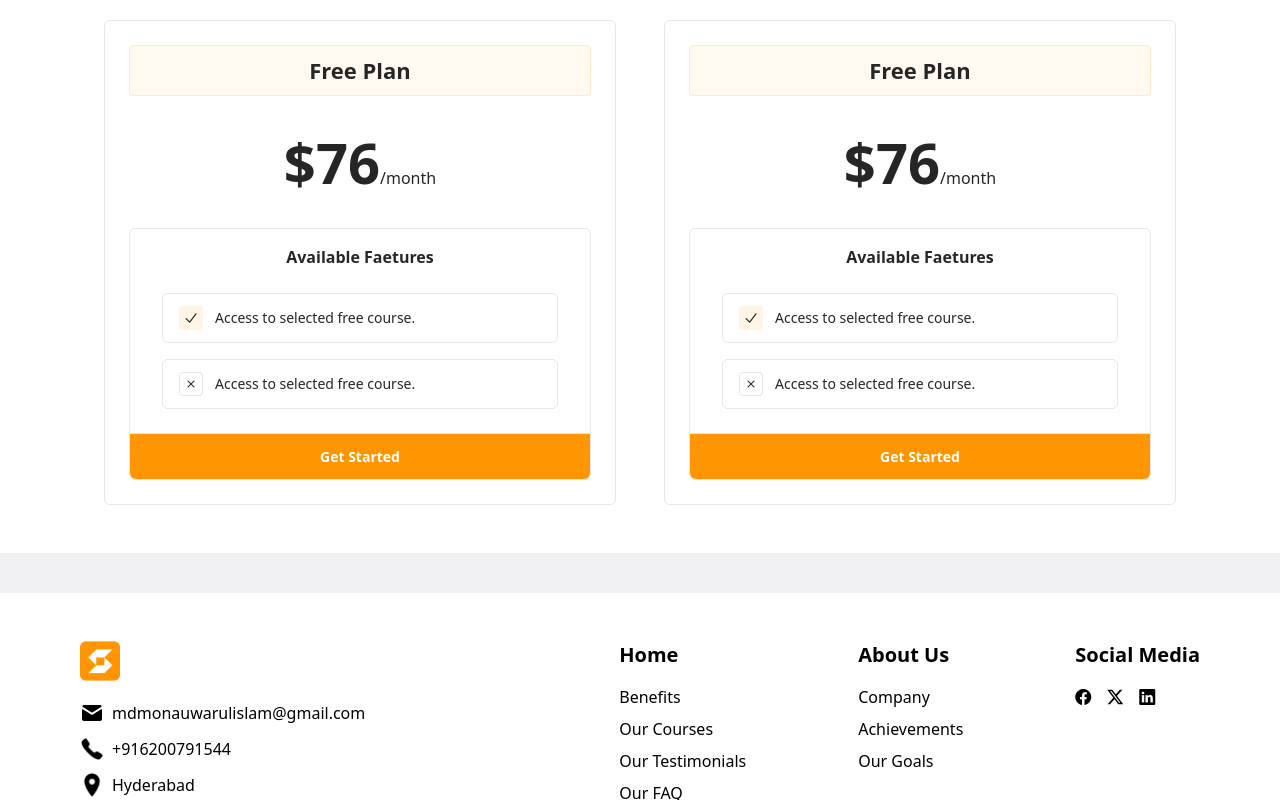
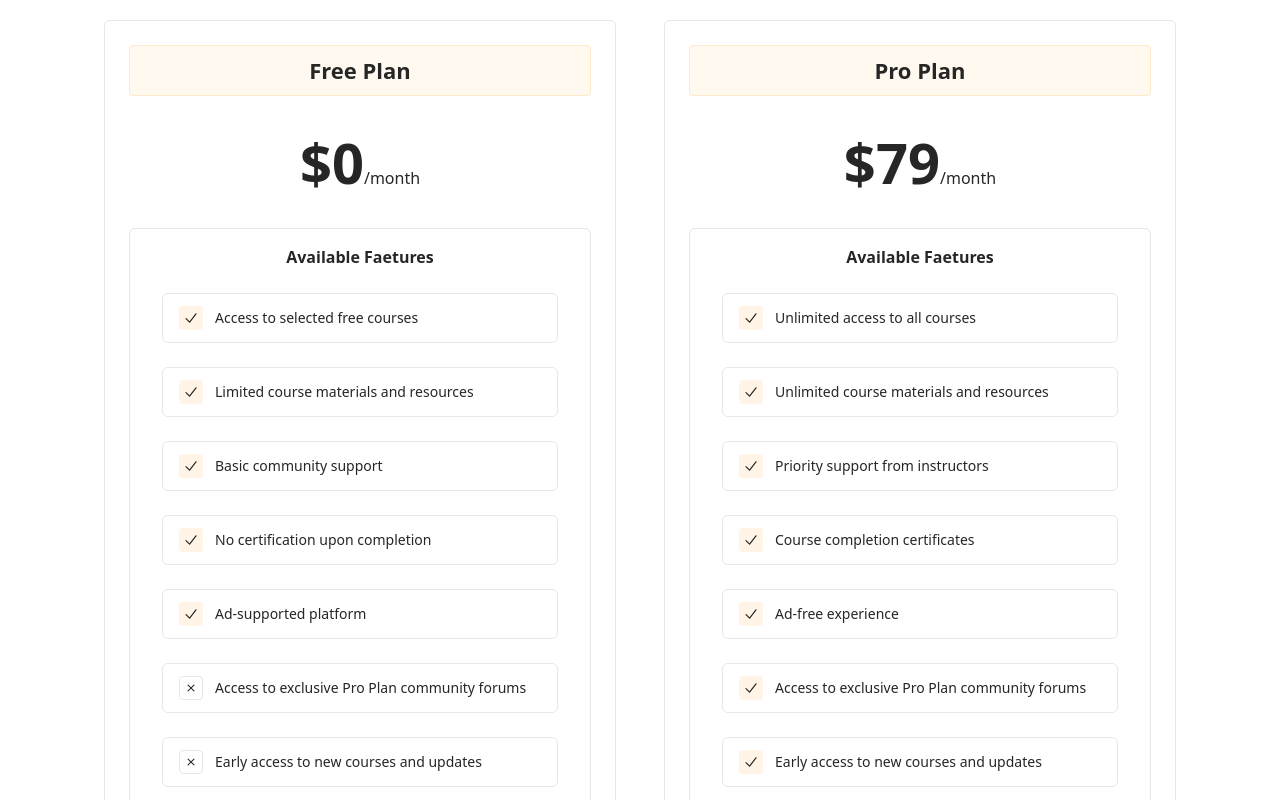
Before and after one commit to mdmonauwarulislam/e-learning, a React (Vite) app: page /#/ in a window 1280 px wide. Shown: the part 4420-5220 px from the top of the page. Built offline with nearby package versions, Linux system fonts and the light colour scheme.

Commit message:
Pricing card add

```diff
--- a/src/Components/Footer/Footer.jsx
+++ b/src/Components/Footer/Footer.jsx
@@ -10,8 +10,8 @@ import locationIcon from '../../assets/Image/locationIcon.png'
 function Footer() {
   return (
     <footer className="bg-gray-white text-black py-12 px-4 md:px-8 lg:px-20">
-      <div className="container mx-auto flex flex-col md:flex-row justify-between">
-        <div className=" md:items-center md:mb-0 mb-8">
+      <div className="container mx-auto flex flex-col lg:flex-row justify-between ">
+        <div className=" md:items-center lg:mb-0 mb-8">
           <img src={logo} alt="Logo" className="h-10 w-10 mb-4 md:mb-0" />
           <div className="mt-5 space-y-3 text-center md:text-left">
             <div className="text-black flex space-x-2">
--- a/src/Components/Pricing.jsx
+++ b/src/Components/Pricing.jsx
@@ -1,41 +1,38 @@
+/* eslint-disable react/prop-types */
 // import React from 'react'
 import { HiMiniCheck, HiMiniXMark  } from "react-icons/hi2";
 
-function Pricing() {
+function Pricing(props) {
   return (
-    // <div className="border rounded-md ">
-      <div className="w-1/2 rounded-md border   m-6 ">
-        <div className="text-[16px] md:text-[22px] font-semibold px-4 py-2 text-[#262626] bg-[#FFF9F0] border border-OrangeBoreder mx-6 mt-6 rounded flex justify-center">
-          <h3>Free Plan</h3>
+      <div className="md:w-1/2 rounded-md border md:m-6 w-full">
+        <div className="text-[16px] md:text-[22px] font-semibold md:px-4 py-2 text-[#262626] bg-[#FFF9F0] border border-OrangeBoreder mx-6 mt-6 rounded flex justify-center w-auto">
+          <h3>{props.title}</h3>
         </div>
-        <div className="text-[16px] md:text-[16px] text-[#262626] px-4 py-2 mx-6 my-4 flex justify-center">
+        <div className="text-[16px] md:text-[16px] text-[#262626] px-4 py-2 mx-6 my-4 flex justify-center w-auto">
           <h1>
-            <span className="text-[56px] font-semibold">$76</span>/month
+            <span className="text-[56px] font-semibold">{props.price}</span>{props.period}
           </h1>
         </div>
-        <div className=" border mx-6 mb-6 rounded-md ">
+        <div className=" border mx-6 mb-6 rounded-md w-auto">
           <div className="flex justify-center font-semibold text-[12px] md:text-[16px] mt-4 text-[#262626]">
             <h3>Available Faetures</h3>
           </div>
-          <div className="flex justify-start items-center gap-3 border py-3 px-4 mx-8 rounded-md mt-6 text-[#262626]">
-            <HiMiniCheck className="p-1 rounded text-[24px] bg-[#FFF4E5]" />
-            <p className="text-[10px] md:text-[14px] font-medium">
-              Access to selected free course.
+          {props.features.map((item,index) => (
+            <div className="flex justify-start items-center gap-3 py-3 px-4 mx-8 border rounded-md mt-6 text-[#262626]" key={index}>
+              {item.isCross? <HiMiniCheck className="p-1 rounded text-[24px] bg-[#FFF4E5]" /> : <HiMiniXMark className="p-1 rounded text-[24px] border" />}
+
+            <p className="text-[10px] lg:text-[14px] font-medium">
+              {item.contents}
             </p>
-          </div>
-          <div className="flex justify-start items-center gap-3 border py-3 px-4 mx-8 rounded-md mt-4 text-[#262626]">
-            <HiMiniXMark className="p-1 rounded text-[24px] border" />
-            <p className="text-[10px] md:text-[14px] font-medium">
-              Access to selected free course.
-            </p>
-          </div>
+            </div>
 
-          <div className="text-[12px] md:text-[14px] font-semibold  py-3 bg-[#FF9500] text-[#fff]  mt-6 flex justify-center border-t rounded-b-md w-full ">
+            ))}
+          <div className="text-[12px] md:text-[14px] font-semibold  py-3 bg-[#FF9500] text-[#fff]  mt-6 flex justify-center border-t rounded-b-md w-full">
             <button>Get Started</button>
           </div>
         </div>
       </div>
-    // </div>
+
   );
 }
 
--- a/src/Views/Home.jsx
+++ b/src/Views/Home.jsx
@@ -96,6 +96,83 @@ function Home() {
       review:"Very good coursework around yout existing commitements and obligations",
       user:"Monauwarul"
     },
+  ];
+
+  const pricing = [
+    {
+      title: "Free Plan",
+      price: "$0",
+      period: "/month",
+      features: [
+        {
+          isCross:true,
+          contents:"Access to selected free courses",
+        },
+        {
+          isCross:true,
+          contents:"Limited course materials and resources",
+        },
+        {
+          isCross:true,
+          contents:"Basic community support",
+        },
+        {
+          isCross:true,
+          contents:"No certification upon completion",
+        },
+        {
+          isCross:true,
+          contents:"Ad-supported platform"
+        },
+        {
+          isCross:false,
+          contents:"Access to exclusive Pro Plan community forums",
+        },
+        {
+          isCross:false,
+          contents: "Early access to new courses and updates"
+        },
+      ],
+
+      isPro: false,
+    },
+    {
+      title: "Pro Plan",
+      price: "$79",
+      period: "/month",
+      features: [
+        {
+        isCross : true,
+        contents: "Unlimited access to all courses",
+        },
+        {
+        isCross : true,
+        contents: "Unlimited course materials and resources",
+        },
+        {
+        isCross : true,
+        contents: "Priority support from instructors",
+        },
+        {
+        isCross : true,
+        contents: "Course completion certificates",
+        },
+        {
+        isCross : true,
+        contents: "Ad-free experience"
+        },
+        {
+        isCross : true,
+        contents: "Access to exclusive Pro Plan community forums",
+        },
+        {
+        isCross : true,
+        contents:"Early access to new courses and updates"
+        },
+
+      ],
+      isPro: true,
+    }
   ]
 
   return (
@@ -132,7 +209,7 @@ function Home() {
             View Pricing
           </button>
         </div>
-        <div className="mt-8 md:mt-16 justify-center items-center px-4 md:px-0 py-4 max-w-[1280px] mx-auto">
+        <div className="mt-8 md:mt-16 justify-center items-center px-4 xl:px-0 py-4 max-w-[1280px] xl:mx-auto mx-4">
           <img src={brandContainer} alt="" className="max-w-full" />
         </div>
       </div>
@@ -140,7 +217,7 @@ function Home() {
       {/* ~~~~~~~~~~~~~~~~~~~~~~~~~~~~~~~~~~~~~~~~~~~~~~~~~~ video section ~~~~~~~~~~~~~~~~~~~~~~~~~~~~~~~~~~~~~~~~~~~~~~~~~~~~~~~~~  */}
 
       <div className="bg-grayColor">
-        <div className=" flex items-center justify-center md:mt-0 mt-[-300px] mx-4 max-w-[1280px] md:mx-auto max-h-[675px]">
+        <div className=" flex items-center justify-center xl:mt-0 md:mt-[-300px] mt-[-600px] mx-4 max-w-[1280px] xl:mx-auto max-h-[675px]">
           <div
             style={{
               position: "relative",
@@ -164,7 +241,7 @@ function Home() {
       </div>
       <div className="bg-grayColor ">
         {/* ~~~~~~~~~~~~~~~~~~~~~~~~~~~~~~~~~~~~~~~~~~~~~~~~~~ Benefit Section ~~~~~~~~~~~~~~~~~~~~~~~~~~~~~~~~~~~~~~~~~~~~~~~~~~~~~~~~ */}
-        <div className="flex flex-col pt-5 bg-grayColor max-w-[1280px] md:mx-auto mx-4 ">
+        <div className="flex flex-col xl:pt-5 pt-10 bg-grayColor max-w-[1280px] xl:mx-auto mx-4 ">
           <h3 className="text-2xl md:text-4xl font-bold ">Benefits</h3>
           <div className=" rounded-lg md:flex ">
             <div className="md:w-3/4">
@@ -181,7 +258,7 @@ function Home() {
             </div>
           </div>
           <div
-            className={`md:grid md:grid-cols-3 gap-4 md:pt-12 pt-3`}
+            className={`md:grid md:grid-cols-3 gap-4 md:pt-12 pt-3 space-y-4 md:space-y-0`}
           >
             {benefitCard.map((item, index) => (
               <BenifitCard
@@ -194,7 +271,7 @@ function Home() {
           </div>
         </div>
         {/* ~~~~~~~~~~~~~~~~~~~~~~~~~~~~~~~~~~~~~~~~~~~~~~~~~~~~~~~~~~~~~ Our Course ~~~~~~~~~~~~~~~~~~~~~~~~~~~~~~~~~~~~~~~~~~~~ */}
-        <div className="flex flex-col pt-5 bg-grayColor max-w-[1280px] md:mx-auto mx-4 ">
+        <div className="flex flex-col pt-5 bg-grayColor max-w-[1280px] xl:mx-auto mx-4 ">
           <h3 className="text-2xl md:text-4xl font-bold ">Our Courses</h3>
           <div className=" rounded-lg md:flex ">
             <div className="md:w-3/4">
@@ -211,7 +288,7 @@ function Home() {
             </div>
           </div>
           <div
-            className={`md:grid md:grid-cols-2 gap-4 md:pt-12 pt-3 `}
+            className={`md:grid md:grid-cols-2 gap-4 md:pt-12 pt-3 space-y-4 md:space-y-0 `}
           >
             {courseCard.map((item, index) => (
               <CourseCard
@@ -228,7 +305,7 @@ function Home() {
 
         {/* ~~~~~~~~~~~~~~~~~~~~~~~~~~~~~~~~~~~~~~~~~~~~~~~~~~~~~~~~~~~~~~~ Our Testimonial ~~~~~~~~~~~~~~~~~~~~~~~~~~~~~~~~~~~~~~~~~~~~~~~~~~~~~~~~~~ */}
 
-        <div className="flex flex-col pt-5 bg-grayColor max-w-[1280px] md:mx-auto mx-4 ">
+        <div className="flex flex-col pt-5 bg-grayColor max-w-[1280px] xl:mx-auto mx-4 ">
           <h3 className=" text-2xl md:text-4xl font-bold ">Our Testimonial</h3>
           <div className="rounded-lg md:flex">
             <div className="md:w-3/4">
@@ -244,7 +321,7 @@ function Home() {
               </button>
             </div>
             </div>
-            <div className=" mt-4 md:grid md:grid-cols-2 gap-4">
+            <div className=" mt-4 md:grid md:grid-cols-2 gap-4 space-y-4 md:space-y-0">
             {testimonial.map((item, index) => (
               <Testinmonial
 
@@ -260,7 +337,7 @@ function Home() {
         </div>
 
         {/* ~~~~~~~~~~~~~~~~~~~~~~~~~~~~~~~~~~~~~~~~~~~~~~~~~~~~~~~~~~~~~~~~~~~~~~~~ pricing boxed ~~~~~~~~~~~~~~~~~~~~~~~~~~~~~~~~~~~~~~~~~~~~  */}
-        <div className="flex flex-col pt-5 bg-grayColor max-w-[1280px] md:mx-auto mx-4 ">
+        <div className="flex flex-col pt-5 bg-grayColor max-w-[1280px] xl:mx-auto mx-4 ">
           <h3 className=" text-2xl md:text-4xl font-bold ">Our Pricing</h3>
           <div className="rounded-lg md:flex">
             <div className="mt-4 md:flex justify-between ">
@@ -269,7 +346,7 @@ function Home() {
                 eget elit id imperdiet et. Cras eu sit dignissim lorem nibh et.
                 Ac cum eget habitasse in velit fringilla feugiat senectus in.
               </p>
-              <div className="bg-white p-2 md:w-[13%] w-1/2 mt-4 md:mt-0 rounded mb-5 flex justify-between">
+              <div className="bg-white p-2 md:w-[20%] xl:w-[13%] w-1/2 mt-4 md:mt-0 rounded mb-5 flex justify-between">
                 <button className="bg-orangeBg text-white p-2 rounded hover:bg-white hover:text-black border transition duration-300 w-auto">
                   Monthly
                 </button>
@@ -279,7 +356,18 @@ function Home() {
               </div>
             </div>
           </div>
-          <div className="bg-white px-20 py-6 pt-5 mb-10 md:flex" ><Pricing/><Pricing/></div>
+          <div className="bg-white md:px-2 xl:px-20 lg px-4 py-6 pt-5 mb-10 md:flex rounded-xl" >
+          {pricing.map((item, index) => (
+              <Pricing
+                key={index}
+                title={item.title}
+                price={item.price}
+                period={item.period}
+                features={item.features}
+                extras = {item.extras}
+              />
+            ))}
+          </div>
 
         </div>
       </div>
```
